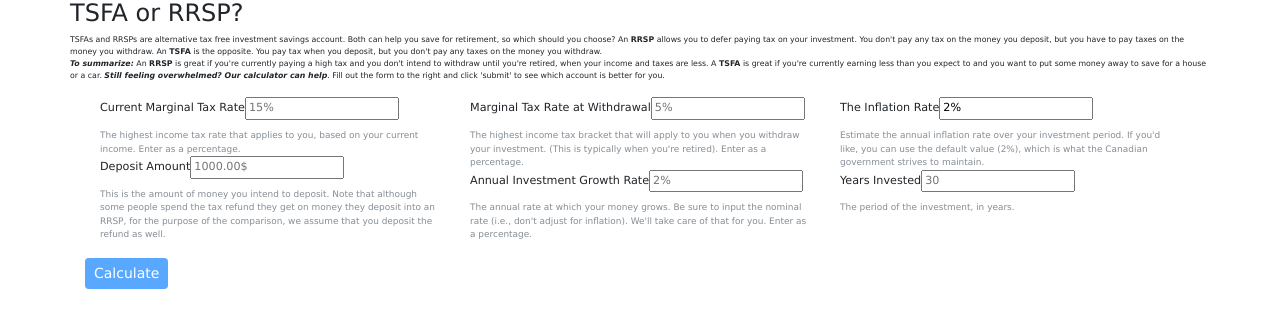
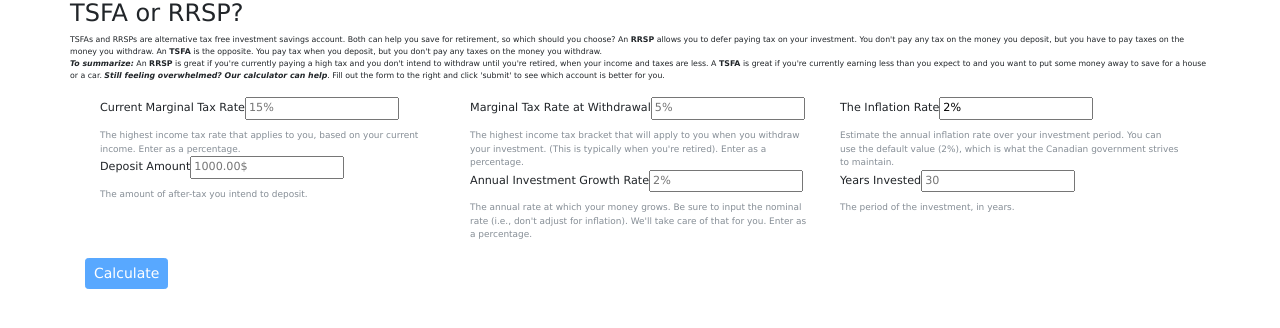
Before and after one commit to ecramer89/finaCalc, a website: page client/index.html in a window 1280 px wide. Drawn offline with nearby package versions, Linux system fonts and the light colour scheme.

Commit message:
changed the description on the amount invested iput field so that it clarifies this is the amount of after tax dollars user intends to invest in account

```diff
--- a/client/index.html
+++ b/client/index.html
@@ -74,7 +74,7 @@
       amountInvested: {
         label: "Deposit Amount",
         placeholder: "1000.00$",
-        description: "This is the amount of money you intend to deposit. Note that although some people spend the tax refund they get on money they deposit into an RRSP, for the purpose of the comparison, we assume that you deposit the refund as well."
+        description: "The amount of after-tax you intend to deposit."
       },
       retirementTaxRate: {
         label: "Marginal Tax Rate at Withdrawal",
@@ -90,7 +90,7 @@
         label: "The Inflation Rate",
         placeholder: "5%",
         defaultValue: "2%",
-        description: "Estimate the annual inflation rate over your investment period. If you'd like, you can use the default value (2%), which is what the Canadian government strives to maintain."
+        description: "Estimate the annual inflation rate over your investment period. You can use the default value (2%), which is what the Canadian government strives to maintain."
       },
       yearsInvested: {
         label: "Years Invested",
```
